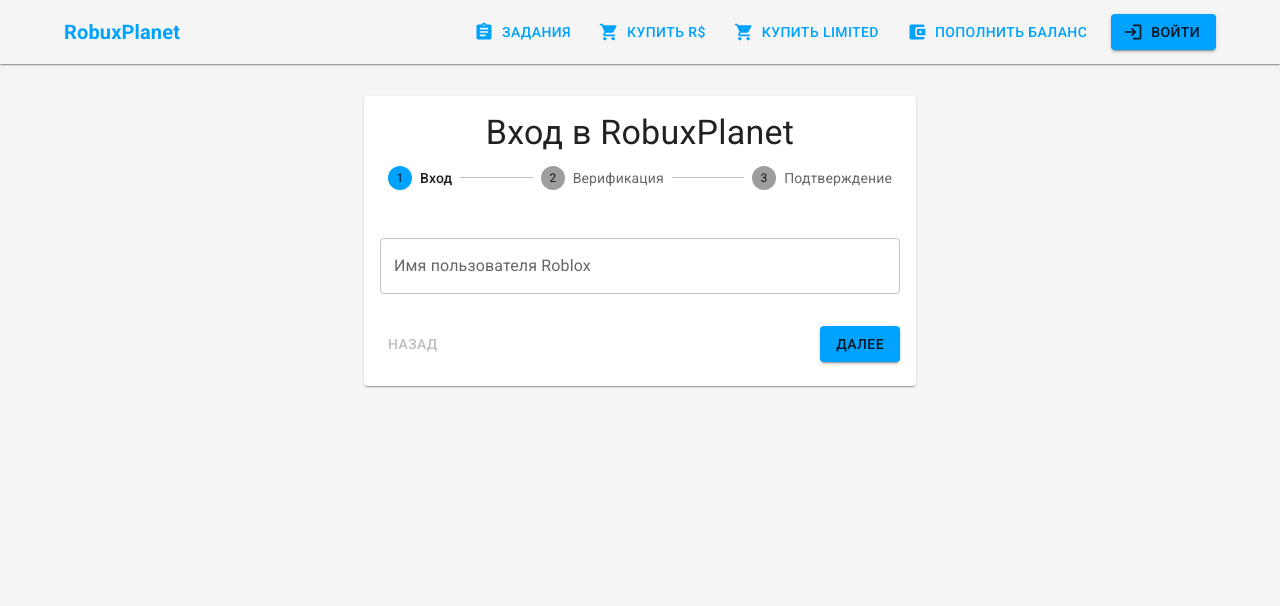
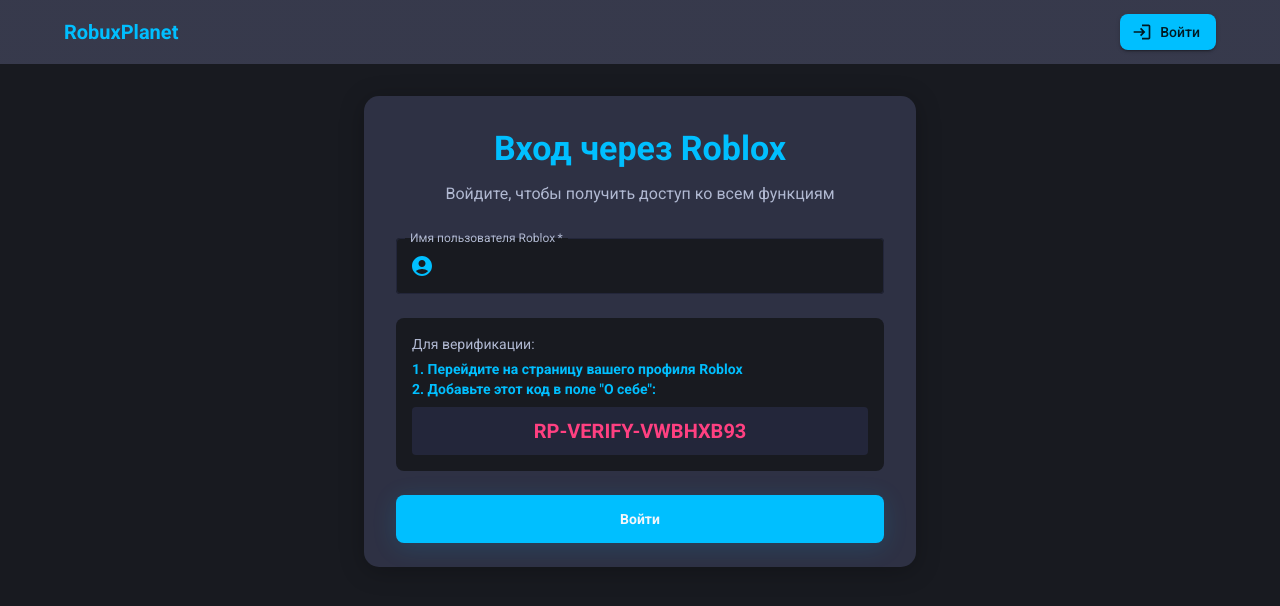
Before and after one commit to 1Milano-dev/rbx-planet, a React (Create React App) app: page /login in a window 1280 px wide. Shown: the top 606 px of the page. Built offline with nearby package versions, Linux system fonts and the light colour scheme.

Commit message:
Добавлена система входа через Roblox с верификацией

```diff
--- a/src/App.js
+++ b/src/App.js
@@ -1,51 +1,68 @@
 import React from 'react';
 import { BrowserRouter as Router, Routes, Route } from 'react-router-dom';
-import { ThemeProvider, createTheme } from '@mui/material/styles';
+import { ThemeProvider, createTheme } from '@mui/material';
 import CssBaseline from '@mui/material/CssBaseline';
 import Navbar from './components/Navbar';
 import Home from './pages/Home';
+import Tasks from './pages/Tasks';
 import BuyRobux from './pages/BuyRobux';
-import BuyLimiteds from './pages/BuyLimiteds';
-import AddBalance from './pages/AddBalance';
 import Login from './pages/Login';
-import Tasks from './pages/Tasks';
+import ProtectedRoute from './components/ProtectedRoute';
 
-const theme = createTheme({
+const darkTheme = createTheme({
   palette: {
+    mode: 'dark',
     primary: {
-      main: '#00A2FF',
+      main: '#00bfff',
     },
     secondary: {
-      main: '#FF4D4D',
+      main: '#ff4081',
     },
     background: {
-      default: '#f5f5f5',
+      default: '#181A20',
+      paper: '#23263a',
     },
   },
   typography: {
-    fontFamily: '"Roboto", "Helvetica", "Arial", sans-serif',
-    h1: {
-      fontWeight: 700,
-    },
-    h2: {
-      fontWeight: 600,
+    fontFamily: '"Montserrat", "Roboto", "Helvetica", "Arial", sans-serif',
+  },
+  components: {
+    MuiButton: {
+      styleOverrides: {
+        root: {
+          textTransform: 'none',
+          borderRadius: 8,
+        },
+      },
     },
   },
 });
 
 function App() {
   return (
-    <ThemeProvider theme={theme}>
+    <ThemeProvider theme={darkTheme}>
       <CssBaseline />
       <Router>
         <Navbar />
         <Routes>
           <Route path="/" element={<Home />} />
-          <Route path="/buy-robux" element={<BuyRobux />} />
-          <Route path="/buy-limiteds" element={<BuyLimiteds />} />
-          <Route path="/add-balance" element={<AddBalance />} />
           <Route path="/login" element={<Login />} />
-          <Route path="/tasks" element={<Tasks />} />
+          <Route
+            path="/tasks"
+            element={
+              <ProtectedRoute>
+                <Tasks />
+              </ProtectedRoute>
+            }
+          />
+          <Route
+            path="/buy-robux"
+            element={
+              <ProtectedRoute>
+                <BuyRobux />
+              </ProtectedRoute>
+            }
+          />
         </Routes>
       </Router>
     </ThemeProvider>
--- a/src/components/Navbar.js
+++ b/src/components/Navbar.js
@@ -1,4 +1,4 @@
-import React from 'react';
+import React, { useState, useEffect } from 'react';
 import { Link as RouterLink } from 'react-router-dom';
 import {
   AppBar,
@@ -7,15 +7,55 @@
   Button,
   Box,
   Container,
+  Avatar,
+  Menu,
+  MenuItem,
+  IconButton,
+  useTheme,
+  Fade
 } from '@mui/material';
 import ShoppingCartIcon from '@mui/icons-material/ShoppingCart';
-import AccountBalanceWalletIcon from '@mui/icons-material/AccountBalanceWallet';
 import AssignmentIcon from '@mui/icons-material/Assignment';
 import LoginIcon from '@mui/icons-material/Login';
+import LogoutIcon from '@mui/icons-material/Logout';
+import SettingsIcon from '@mui/icons-material/Settings';
+import AccountCircleIcon from '@mui/icons-material/AccountCircle';
 
 const Navbar = () => {
+  const [user, setUser] = useState(null);
+  const [anchorEl, setAnchorEl] = useState(null);
+  const theme = useTheme();
+
+  useEffect(() => {
+    const storedUser = JSON.parse(localStorage.getItem('user'));
+    if (storedUser) {
+      setUser(storedUser);
+    }
+  }, []);
+
+  const handleMenu = (event) => {
+    setAnchorEl(event.currentTarget);
+  };
+
+  const handleClose = () => {
+    setAnchorEl(null);
+  };
+
+  const handleLogout = () => {
+    localStorage.removeItem('user');
+    setUser(null);
+    handleClose();
+    window.location.href = '/';
+  };
+
   return (
-    <AppBar position="static" color="default" elevation={1}>
+    <AppBar
+      position="static"
+      sx={{
+        bgcolor: theme.palette.background.paper,
+        boxShadow: '0 2px 12px 0 rgba(0,0,0,0.1)'
+      }}
+    >
       <Container maxWidth="lg">
         <Toolbar disableGutters>
           <Typography
@@ -25,14 +65,19 @@
             sx={{
               flexGrow: 1,
               textDecoration: 'none',
-              color: 'primary.main',
+              color: theme.palette.primary.main,
               fontWeight: 700,
+              display: 'flex',
+              alignItems: 'center',
+              gap: 1
             }}
           >
             RobuxPlanet
           </Typography>
 
-          <Box sx={{ display: 'flex', gap: 2 }}>
+          <Box sx={{ display: 'flex', alignItems: 'center', gap: 2 }}>
+            {user ? (
+              <>
                 <Button
                   component={RouterLink}
                   to="/tasks"
@@ -49,31 +94,74 @@
                 >
                   Купить R$
                 </Button>
-            <Button
+                <IconButton
+                  onClick={handleMenu}
+                  sx={{ ml: 1 }}
+                >
+                  {user.avatarUrl ? (
+                    <Avatar
+                      src={user.avatarUrl}
+                      alt={user.username}
+                      sx={{ width: 32, height: 32 }}
+                    />
+                  ) : (
+                    <AccountCircleIcon sx={{ fontSize: 32, color: theme.palette.primary.main }} />
+                  )}
+                </IconButton>
+                <Menu
+                  anchorEl={anchorEl}
+                  open={Boolean(anchorEl)}
+                  onClose={handleClose}
+                  TransitionComponent={Fade}
+                  PaperProps={{
+                    sx: {
+                      bgcolor: theme.palette.background.paper,
+                      mt: 1.5,
+                      '& .MuiMenuItem-root': {
+                        px: 2,
+                        py: 1.5,
+                      },
+                    },
+                  }}
+                >
+                  <MenuItem
                     component={RouterLink}
-              to="/buy-limiteds"
-              startIcon={<ShoppingCartIcon />}
-              color="primary"
+                    to="/profile"
+                    onClick={handleClose}
+                    sx={{ color: theme.palette.text.primary }}
                   >
-              Купить Limited
-            </Button>
-            <Button
+                    <AccountCircleIcon sx={{ mr: 1 }} />
+                    {user.username}
+                  </MenuItem>
+                  <MenuItem
                     component={RouterLink}
-              to="/add-balance"
-              startIcon={<AccountBalanceWalletIcon />}
-              color="primary"
+                    to="/settings"
+                    onClick={handleClose}
+                    sx={{ color: theme.palette.text.primary }}
                   >
-              Пополнить баланс
-            </Button>
+                    <SettingsIcon sx={{ mr: 1 }} />
+                    Настройки
+                  </MenuItem>
+                  <MenuItem
+                    onClick={handleLogout}
+                    sx={{ color: theme.palette.error.main }}
+                  >
+                    <LogoutIcon sx={{ mr: 1 }} />
+                    Выйти
+                  </MenuItem>
+                </Menu>
+              </>
+            ) : (
               <Button
                 component={RouterLink}
                 to="/login"
                 startIcon={<LoginIcon />}
+                variant="contained"
                 color="primary"
-              variant="contained"
               >
                 Войти
               </Button>
+            )}
           </Box>
         </Toolbar>
       </Container>
--- /dev/null
+++ b/src/components/ProtectedRoute.js
@@ -0,0 +1,14 @@
+import React from 'react';
+import { Navigate } from 'react-router-dom';
+
+const ProtectedRoute = ({ children }) => {
+  const user = JSON.parse(localStorage.getItem('user'));
+
+  if (!user || !user.verified) {
+    return <Navigate to="/login" replace />;
+  }
+
+  return children;
+};
+
+export default ProtectedRoute;
--- a/src/pages/Login.js
+++ b/src/pages/Login.js
@@ -1,149 +1,238 @@
-import React, { useState } from 'react';
+import React, { useState, useEffect } from 'react';
 import {
   Container,
   Typography,
+  TextField,
+  Button,
   Card,
   CardContent,
-  TextField,
-  Button,
   Box,
   Alert,
-  Stepper,
-  Step,
-  StepLabel,
+  CircularProgress,
+  useTheme,
+  Fade,
+  Zoom
 } from '@mui/material';
+import AccountCircleIcon from '@mui/icons-material/AccountCircle';
+import VerifiedUserIcon from '@mui/icons-material/VerifiedUser';
+import { useNavigate } from 'react-router-dom';
 
-const steps = ['Вход', 'Верификация', 'Подтверждение'];
+const darkBg = '#181A20';
+const cardBg = '#23263a';
+const accent = '#00bfff';
+const accent2 = '#ff4081';
+const textLight = '#f5f6fa';
 
 const Login = () => {
-  const [activeStep, setActiveStep] = useState(0);
   const [username, setUsername] = useState('');
   const [verificationCode, setVerificationCode] = useState('');
+  const [loading, setLoading] = useState(false);
   const [error, setError] = useState('');
-  const [success, setSuccess] = useState('');
+  const [success, setSuccess] = useState(false);
+  const [avatarUrl, setAvatarUrl] = useState('');
+  const navigate = useNavigate();
 
-  const generateVerificationCode = () => {
-    return `RobuxPlanet-${Math.random().toString(36).substr(2, 9)}`;
+  // Генерация случайного кода верификации
+  useEffect(() => {
+    const generateCode = () => {
+      const chars = 'ABCDEFGHIJKLMNOPQRSTUVWXYZ0123456789';
+      let code = 'RP-VERIFY-';
+      for (let i = 0; i < 8; i++) {
+        code += chars.charAt(Math.floor(Math.random() * chars.length));
+      }
+      return code;
+    };
+    setVerificationCode(generateCode());
+  }, []);
+
+  // Получение аватара пользователя
+  const fetchAvatar = async (username) => {
+    try {
+      const response = await fetch(`https://api.roblox.com/users/get-by-username?username=${username}`);
+      const data = await response.json();
+
+      if (data.Id) {
+        setAvatarUrl(`https://thumbnails.roblox.com/v1/users/avatar?userIds=${data.Id}&size=150x150&format=Png&isCircular=true`);
+      }
+    } catch (error) {
+      console.error('Error fetching avatar:', error);
+    }
   };
 
-  const handleNext = () => {
-    if (activeStep === 0) {
-      if (!username) {
-        setError('Пожалуйста, введите имя пользователя Roblox');
-        return;
+  // Обработка изменения имени пользователя
+  const handleUsernameChange = (e) => {
+    const newUsername = e.target.value;
+    setUsername(newUsername);
+    if (newUsername.length > 3) {
+      fetchAvatar(newUsername);
     }
-      const code = generateVerificationCode();
-      setVerificationCode(code);
-      setError('');
-      setSuccess(`Пожалуйста, добавьте следующий код в поле "About" вашего профиля Roblox: ${code}`);
-    } else if (activeStep === 1) {
-      // Здесь будет проверка кода через Roblox API
-      setSuccess('Верификация успешна! Перенаправление...');
-    }
-    setActiveStep((prevStep) => prevStep + 1);
   };
 
-  const handleBack = () => {
-    setActiveStep((prevStep) => prevStep - 1);
+  // Обработка отправки формы
+  const handleSubmit = async (e) => {
+    e.preventDefault();
+    setLoading(true);
+    setError('');
+
+    try {
+      // Здесь будет проверка верификации через Roblox API
+      // Пока что имитируем успешную верификацию
+      await new Promise(resolve => setTimeout(resolve, 2000));
+
+      // Сохраняем данные пользователя
+      localStorage.setItem('user', JSON.stringify({
+        username,
+        verified: true,
+        avatarUrl,
+        verificationCode
+      }));
+
+      setSuccess(true);
+      setTimeout(() => {
+        navigate('/');
+      }, 2000);
+    } catch (error) {
+      setError('Ошибка при верификации. Пожалуйста, попробуйте снова.');
+    } finally {
+      setLoading(false);
+    }
   };
 
   return (
-    <Container maxWidth="sm" sx={{ py: 4 }}>
-      <Card>
-        <CardContent>
-          <Typography variant="h4" component="h1" gutterBottom align="center">
-            Вход в RobuxPlanet
+    <Box sx={{ bgcolor: darkBg, minHeight: '100vh', color: textLight, py: 4 }}>
+      <Container maxWidth="sm">
+        <Fade in timeout={1000}>
+          <Card sx={{ bgcolor: cardBg, borderRadius: '15px', boxShadow: '0 4px 24px 0 rgba(0,0,0,0.25)' }}>
+            <CardContent sx={{ p: 4 }}>
+              <Box sx={{ textAlign: 'center', mb: 4 }}>
+                <Typography variant="h4" component="h1" gutterBottom sx={{ color: accent, fontWeight: 'bold' }}>
+                  Вход через Roblox
                 </Typography>
+                <Typography variant="body1" color="#b0b8d1">
+                  Войдите, чтобы получить доступ ко всем функциям
+                </Typography>
+              </Box>
 
-          <Stepper activeStep={activeStep} sx={{ mb: 4 }}>
-            {steps.map((label) => (
-              <Step key={label}>
-                <StepLabel>{label}</StepLabel>
-              </Step>
-            ))}
-          </Stepper>
+              {avatarUrl && (
+                <Box sx={{ textAlign: 'center', mb: 3 }}>
+                  <img
+                    src={avatarUrl}
+                    alt="Roblox Avatar"
+                    style={{
+                      width: 100,
+                      height: 100,
+                      borderRadius: '50%',
+                      border: `3px solid ${accent}`,
+                      boxShadow: `0 0 20px ${accent}40`
+                    }}
+                  />
+                </Box>
+              )}
+
+              <form onSubmit={handleSubmit}>
+                <TextField
+                  fullWidth
+                  label="Имя пользователя Roblox"
+                  variant="outlined"
+                  value={username}
+                  onChange={handleUsernameChange}
+                  required
+                  sx={{
+                    mb: 3,
+                    '& .MuiOutlinedInput-root': {
+                      '& fieldset': { borderColor: cardBg },
+                      '&:hover fieldset': { borderColor: accent },
+                      '&.Mui-focused fieldset': { borderColor: accent },
+                      bgcolor: darkBg,
+                      color: textLight,
+                    },
+                    '& .MuiInputLabel-root': { color: '#b0b8d1' },
+                    '& .MuiInputBase-input': { color: textLight },
+                  }}
+                  InputProps={{
+                    startAdornment: (
+                      <AccountCircleIcon sx={{ color: accent, mr: 1 }} />
+                    ),
+                  }}
+                />
+
+                <Box sx={{ mb: 3, p: 2, bgcolor: darkBg, borderRadius: '8px' }}>
+                  <Typography variant="body2" color="#b0b8d1" gutterBottom>
+                    Для верификации:
+                  </Typography>
+                  <Typography variant="body2" color={accent} sx={{ fontWeight: 'bold' }}>
+                    1. Перейдите на страницу вашего профиля Roblox
+                  </Typography>
+                  <Typography variant="body2" color={accent} sx={{ fontWeight: 'bold' }}>
+                    2. Добавьте этот код в поле "О себе":
+                  </Typography>
+                  <Typography
+                    variant="h6"
+                    sx={{
+                      color: accent2,
+                      fontWeight: 'bold',
+                      textAlign: 'center',
+                      mt: 1,
+                      p: 1,
+                      bgcolor: cardBg,
+                      borderRadius: '4px'
+                    }}
+                  >
+                    {verificationCode}
+                  </Typography>
+                </Box>
 
                 {error && (
-            <Alert severity="error" sx={{ mb: 2 }}>
+                  <Alert severity="error" sx={{ mb: 3, bgcolor: 'rgba(211, 47, 47, 0.1)' }}>
                     {error}
                   </Alert>
                 )}
 
                 {success && (
-            <Alert severity="success" sx={{ mb: 2 }}>
-              {success}
+                  <Alert
+                    severity="success"
+                    sx={{
+                      mb: 3,
+                      bgcolor: 'rgba(46, 125, 50, 0.1)',
+                      '& .MuiAlert-icon': { color: accent }
+                    }}
+                  >
+                    <VerifiedUserIcon sx={{ mr: 1 }} />
+                    Верификация успешна! Перенаправление...
                   </Alert>
                 )}
 
-          <Box sx={{ mt: 2 }}>
-            {activeStep === 0 && (
-              <TextField
+                <Button
+                  type="submit"
                   fullWidth
-                label="Имя пользователя Roblox"
-                value={username}
-                onChange={(e) => setUsername(e.target.value)}
-                margin="normal"
-              />
-            )}
-
-            {activeStep === 1 && (
-              <Box sx={{ textAlign: 'center' }}>
-                <Typography variant="body1" gutterBottom>
-                  Шаг 1: Скопируйте этот код:
-                </Typography>
-                <Typography
-                  variant="h6"
+                  variant="contained"
+                  disabled={loading}
                   sx={{
-                    bgcolor: 'grey.100',
-                    p: 2,
-                    borderRadius: 1,
-                    mb: 2,
+                    py: 1.5,
+                    borderRadius: '8px',
+                    fontWeight: 'bold',
+                    boxShadow: '0 4px 24px 0 rgba(0,191,255,0.15)',
+                    transition: 'all 0.3s',
+                    bgcolor: accent,
+                    color: textLight,
+                    '&:hover': {
+                      boxShadow: '0 8px 32px 0 rgba(0,191,255,0.25)',
+                      bgcolor: accent2
+                    },
                   }}
                 >
-                  {verificationCode}
-                </Typography>
-                <Typography variant="body1" gutterBottom>
-                  Шаг 2: Перейдите в свой профиль Roblox
-                </Typography>
-                <Typography variant="body1" gutterBottom>
-                  Шаг 3: Вставьте код в поле "About"
-                </Typography>
-                <Typography variant="body1" gutterBottom>
-                  Шаг 4: Нажмите "Проверить"
-                </Typography>
-              </Box>
+                  {loading ? (
+                    <CircularProgress size={24} color="inherit" />
+                  ) : (
+                    'Войти'
                   )}
-
-            {activeStep === 2 && (
-              <Box sx={{ textAlign: 'center' }}>
-                <Typography variant="h6" gutterBottom>
-                  Верификация успешна!
-                </Typography>
-                <Typography variant="body1" gutterBottom>
-                  Теперь вы можете получать бесплатные робуксы за выполнение заданий.
-                </Typography>
-              </Box>
-            )}
-
-            <Box sx={{ display: 'flex', justifyContent: 'space-between', mt: 3 }}>
-              <Button
-                disabled={activeStep === 0}
-                onClick={handleBack}
-              >
-                Назад
                 </Button>
-              <Button
-                variant="contained"
-                onClick={handleNext}
-                disabled={activeStep === steps.length - 1}
-              >
-                {activeStep === steps.length - 1 ? 'Завершить' : 'Далее'}
-              </Button>
-            </Box>
-          </Box>
+              </form>
             </CardContent>
           </Card>
+        </Fade>
       </Container>
+    </Box>
   );
 };
 
```
Lines whose indentation alone changed are shown as unchanged.
